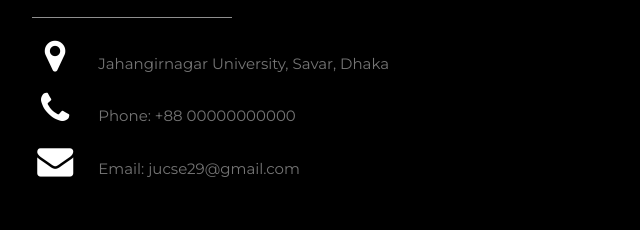
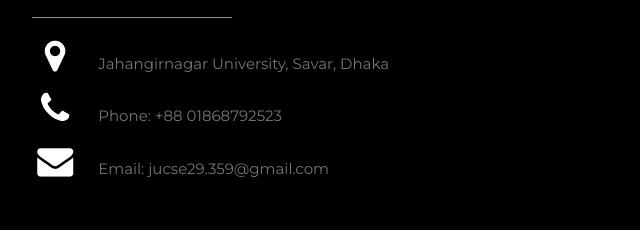
Before and after one commit to TrishaSarkar174/portfolio, a plain HTML site: page index.html in a window 1280 px wide. Shown: the part 10913-11143 px from the top of the page, 178-818 px from the left. Drawn offline with nearby package versions, Linux system fonts and the light colour scheme.

Commit message:
Update index.html

```diff
--- a/index.html
+++ b/index.html
@@ -226,8 +226,8 @@ Through hard work, perseverance, and a passion for teaching, I am determined to
 
     <div class="w3-section">
       <p><i class="fa fa-map-marker fa-fw w3-text-white w3-xxlarge w3-margin-right"></i> Jahangirnagar University, Savar, Dhaka</p>
-      <p><i class="fa fa-phone fa-fw w3-text-white w3-xxlarge w3-margin-right"></i> Phone: +88 00000000000</p>
-      <p><i class="fa fa-envelope fa-fw w3-text-white w3-xxlarge w3-margin-right"> </i> Email: jucse29@gmail.com</p>
+      <p><i class="fa fa-phone fa-fw w3-text-white w3-xxlarge w3-margin-right"></i> Phone: +88 01868792523</p>
+      <p><i class="fa fa-envelope fa-fw w3-text-white w3-xxlarge w3-margin-right"> </i> Email: jucse29.359@gmail.com</p>
     </div><br>
     <p>Let's get in touch. Send me a message:</p>
 
```
